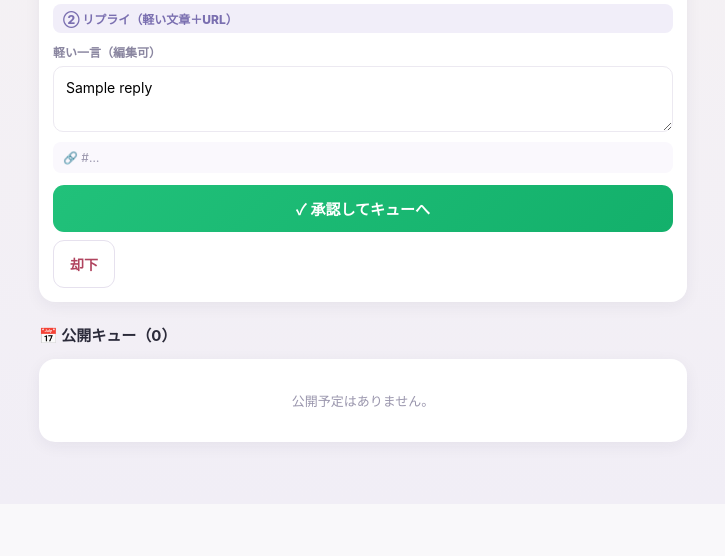
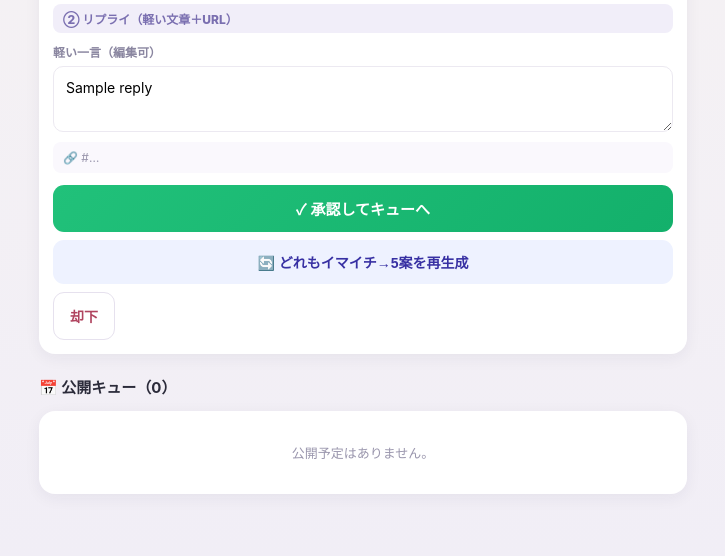
Before and after one commit to kgn7645/afi, a FastAPI app: template web/templates/threads.html in a window 1280 px wide, after a click that opens the changed part. Shown: the part 1085-1641 px from the top of the page, without its empty margins (277-1002 px from the left). Before the commit the page ends 1538 px from the top, so only its background shows below. Run offline with FastAPI, Linux system fonts and the light colour scheme; the template is opened without the code that fills it: most values are stand-ins (such as "Sample title", 1, 10 or a date in 2020); grey boxes marked "Sample" are stand-in pictures; some libraries are stand-ins or nearby versions.

Commit message:
Threads UI: 記事化/却下を即時化＋PR再生成を追加
- jobs.js: data-bgフォームをクリックした瞬間にカードを畳む楽観的UI＝待たず次へ。
  全画面オーバーレイ(ux.js)を抑止しぐるぐるを解消。失敗時はカード復帰。
  任意の data-bg-confirm でネイティブ確認。
- 却下(商品/ドラフト)をバックグラウンドAJAX化(即JSON応答)。data-confirm廃止。
- 再生成: /threads/regenerate 追加。PRドラフトを破棄し同じ商品を生成待ちへ戻す
  （apply_generationでドラフトに_gensrcを保持→regenerateで復元）。
  ドラフトに「🔄 5案を再生成」ボタン。
- jobs.py: reject/regenerate のサマリ追加

Co-Authored-By: Claude Opus 4.8 (1M context) <noreply@anthropic.com>
Claude-Session: https://claude.ai/code/session_01TAERqr6CUH7cPaMuJxT9a5

```diff
--- a/app.py
+++ b/app.py
@@ -1059,7 +1059,11 @@ def threads_articleize(request: Request, product_id: str = Form("")):
 def threads_product_reject(request: Request, product_id: str = Form("")):
     if not _authed(request):
         return RedirectResponse("/review/login", status_code=303)
-    threads_pipeline.reject_product("", product_id)
+    aid = product_id.split("::")[0] if "::" in product_id else _active_acc_id(request)
+    jid = jobs.submit("reject", aid,
+                      lambda: threads_pipeline.reject_product("", product_id), label=product_id)
+    if _is_ajax(request):
+        return JSONResponse({"ok": True, "job_id": jid})
     return RedirectResponse("/threads/select?saved=prej", status_code=303)
 
 
@@ -1160,8 +1164,25 @@ def threads_reject(request: Request, draft_id: str = Form(...)):
         return RedirectResponse("/review/login", status_code=303)
     d = next((x for x in threads_pipeline.drafts() if x["id"] == draft_id), None)
     v = "musing" if (d and d.get("type") == "musing") else "pr"
-    threads_pipeline.reject(draft_id)
+    aid = (d or {}).get("account", _active_acc_id(request))
+    jid = jobs.submit("reject", aid, lambda: threads_pipeline.reject(draft_id), label=draft_id)
+    if _is_ajax(request):
+        return JSONResponse({"ok": True, "job_id": jid})
     return RedirectResponse(f"/threads/posts?view={v}&saved=rej", status_code=303)
+
+
+@app.post("/threads/regenerate")
+def threads_regenerate(request: Request, draft_id: str = Form(...)):
+    """PRドラフトを破棄して同じ商品を生成待ちへ戻す（/createで5案を作り直す）。"""
+    if not _authed(request):
+        return RedirectResponse("/review/login", status_code=303)
+    d = next((x for x in threads_pipeline.drafts() if x["id"] == draft_id), None)
+    aid = (d or {}).get("account", _active_acc_id(request))
+    jid = jobs.submit("regenerate", aid,
+                      lambda: threads_pipeline.regenerate(draft_id), label=draft_id)
+    if _is_ajax(request):
+        return JSONResponse({"ok": True, "job_id": jid})
+    return RedirectResponse("/threads/posts?view=pr&saved=regen", status_code=303)
 
 
 @app.post("/threads/draft/images")
--- a/core/jobs.py
+++ b/core/jobs.py
@@ -56,6 +56,11 @@ def _summary(kind: str, res: Any) -> str:
         return f"{res}件を候補に収集しました"
     if kind == "generate":
         return f"つぶやきを{res}件生成しました"
+    if kind == "reject":
+        return "却下しました"
+    if kind == "regenerate":
+        return "生成待ちへ戻しました（/createで5案を作り直し）" if str(res) == "queued" \
+            else "再生成に失敗しました"
     return str(res)
 
 
--- a/web/static/jobs.js
+++ b/web/static/jobs.js
@@ -1,10 +1,10 @@
 /* バックグラウンドジョブUI: form[data-bg] をAJAX送信し、待たずに次へ進めるようにする。
- * 送信→即カードをフェード＋「処理中」トースト→/jobs/status をポーリング→完了をトースト。
- * collect（候補収集）完了時のみ、新着を表示するため自動リロード。 */
+ * クリック→カードを即たたむ(楽観的)→裏でPOST→完了をトーストで通知。
+ * 失敗時はカードを元に戻す。全画面オーバーレイ(ux.js)は出さない。
+ * 任意: data-bg-confirm="…" があれば送信前にネイティブ確認。
+ * collect/generate 完了時のみ、新着反映のため自動リロード。 */
 (function () {
-  var pollTimer = null;
-  var seen = {};            // 完了通知済みジョブID
-  var needReload = false;   // 結果が現ページに出る種別の完了があればリロード（collect/generate）
+  var pollTimer = null, seen = {}, needReload = false;
 
   function el(tag, css, txt) {
     var e = document.createElement(tag);
@@ -12,41 +12,51 @@
     if (txt != null) e.textContent = txt;
     return e;
   }
-
   function toast(msg, kind) {
     var bg = kind === 'error' ? '#fce8e8' : (kind === 'ok' ? '#e3f8ee' : '#eef2ff');
     var fg = kind === 'error' ? '#b3261e' : (kind === 'ok' ? '#0d8a6a' : '#3730a3');
     var t = el('div',
-      'position:fixed;left:50%;transform:translateX(-50%);bottom:74px;z-index:9999;' +
-      'background:' + bg + ';color:' + fg + ';padding:10px 16px;border-radius:12px;' +
-      'font-size:13px;font-weight:700;box-shadow:0 6px 20px rgba(0,0,0,.18);max-width:88vw;', msg);
+      'position:fixed;left:50%;transform:translateX(-50%);bottom:74px;z-index:99999;background:' + bg +
+      ';color:' + fg + ';padding:10px 16px;border-radius:12px;font-size:13px;font-weight:700;' +
+      'box-shadow:0 6px 20px rgba(0,0,0,.18);max-width:88vw;text-align:center;', msg);
     document.body.appendChild(t);
     setTimeout(function () { t.style.transition = 'opacity .4s'; t.style.opacity = '0'; }, 2600);
     setTimeout(function () { t.remove(); }, 3100);
   }
-
   function pill(n) {
     var p = document.getElementById('jobpill');
     if (n > 0) {
       if (!p) {
-        p = el('div', 'position:fixed;right:12px;bottom:74px;z-index:9998;background:#fff3e0;' +
-          'color:#c2410c;padding:8px 14px;border-radius:20px;font-size:12px;font-weight:800;' +
-          'box-shadow:0 4px 14px rgba(0,0,0,.15);');
-        p.id = 'jobpill';
-        document.body.appendChild(p);
+        p = el('div', 'position:fixed;right:12px;bottom:74px;z-index:99998;background:#fff3e0;color:#c2410c;' +
+          'padding:8px 14px;border-radius:20px;font-size:12px;font-weight:800;box-shadow:0 4px 14px rgba(0,0,0,.15);');
+        p.id = 'jobpill'; document.body.appendChild(p);
       }
       p.textContent = '⏳ 処理中 ' + n + '件';
-    } else if (p) {
-      p.remove();
-    }
+    } else if (p) { p.remove(); }
   }
 
-  function startPoll() {
-    if (pollTimer) return;
-    pollTimer = setInterval(tick, 2500);
-    tick();
+  // カードをたたむ/戻す（楽観的UI）
+  function collapse(card) {
+    if (!card) return null;
+    var h = card.offsetHeight;
+    var snap = { h: card.style.height, o: card.style.opacity, m: card.style.margin,
+                 p: card.style.padding, ov: card.style.overflow };
+    card.style.overflow = 'hidden';
+    card.style.height = h + 'px';
+    void card.offsetWidth;
+    card.style.transition = 'height .3s ease, opacity .3s ease, margin .3s ease, padding .3s ease';
+    card.style.opacity = '0'; card.style.height = '0px';
+    card.style.margin = '0'; card.style.padding = '0';
+    return snap;
+  }
+  function restore(card, snap) {
+    if (!card || !snap) return;
+    card.style.transition = 'none';
+    card.style.height = snap.h; card.style.opacity = snap.o; card.style.margin = snap.m;
+    card.style.padding = snap.p; card.style.overflow = snap.ov;
   }
 
+  function startPoll() { if (!pollTimer) { pollTimer = setInterval(tick, 2500); tick(); } }
   function tick() {
     fetch('/jobs/status', { headers: { 'X-Requested-With': 'fetch' } })
       .then(function (r) { return r.json(); })
@@ -58,12 +68,12 @@
             seen[j.id] = 1;
             toast((j.state === 'done' ? '✓ ' : '⚠ ') + (j.message || j.kind),
               j.state === 'done' ? 'ok' : 'error');
-            if ((j.kind === 'collect' || j.kind === 'generate') && j.state === 'done') needReload = true;
+            if (j.state === 'done' && (j.kind === 'collect' || j.kind === 'generate')) needReload = true;
           }
         });
         if (d.active === 0) {
           clearInterval(pollTimer); pollTimer = null;
-          if (needReload) { needReload = false; setTimeout(function () { location.reload(); }, 1300); }
+          if (needReload) { needReload = false; setTimeout(function () { location.reload(); }, 1200); }
         }
       })
       .catch(function () { });
@@ -73,36 +83,24 @@
     var f = e.target;
     if (!f || !f.matches || !f.matches('form[data-bg]')) return;
     e.preventDefault();
+    e.stopPropagation();                 // ux.js の全画面オーバーレイ等を抑止
+    var cfm = f.getAttribute('data-bg-confirm');
+    if (cfm && !window.confirm(cfm)) return;
     var card = f.closest('.card');
-    var btn = f.querySelector('button');
-    if (btn) { btn.disabled = true; btn.textContent = '⏳ 送信中…'; }
-    fetch(f.action, {
-      method: 'POST', body: new FormData(f),
-      headers: { 'X-Requested-With': 'fetch' }
-    })
-      .then(function (r) { return r.json(); })
+    var snap = collapse(card);           // 押した瞬間にカードを畳む＝待たず次へ
+    toast('処理中…次の作業へどうぞ');
+    fetch(f.action, { method: 'POST', body: new FormData(f), headers: { 'X-Requested-With': 'fetch' } })
+      .then(function (r) { return r.json().catch(function () { return { ok: true }; }); })
       .then(function (d) {
-        if (d && d.ok) {
-          if (card) {
-            card.style.transition = 'opacity .35s, transform .35s';
-            card.style.opacity = '.35';
-            card.style.transform = 'scale(.97)';
-            // 採用/却下系はリストから消えるので操作を無効化
-            card.querySelectorAll('button').forEach(function (b) { b.disabled = true; });
-          }
-          toast('⏳ バックグラウンドで処理中…次の作業へどうぞ');
-          startPoll();
-        } else {
-          if (btn) { btn.disabled = false; }
-          toast('送信に失敗しました', 'error');
-        }
+        if (d && d.ok) { if (card) card.remove(); startPoll(); }
+        else { restore(card, snap); toast('失敗しました。もう一度お試しください', 'error'); }
       })
       .catch(function () {
-        if (btn) { btn.disabled = false; }
-        toast('通信エラー', 'error');
+        // 通信エラー：サーバー側は処理済みの可能性が高い。畳んだままにし、状況だけ通知
+        if (card) card.remove(); startPoll();
+        toast('送信しました（通信が不安定です。反映を確認してください）');
       });
   }, true);
 
-  // ページ表示時、既に動いているジョブがあればポーリング再開
   document.addEventListener('DOMContentLoaded', function () { startPoll(); });
 })();
--- a/web/templates/threads.html
+++ b/web/templates/threads.html
@@ -111,6 +111,7 @@
   {% if saved=='man' %}<div class="flash">✓ URLから商品を追加しました（下に表示）</div>{% endif %}
   {% if saved=='manfail' %}<div class="flash warn">追加に失敗（楽天の商品URLか確認／重複の可能性）</div>{% endif %}
   {% if saved=='rej' %}<div class="flash">却下しました</div>{% endif %}
+  {% if saved=='regen' %}<div class="flash">🔄 生成待ちへ戻しました。次の <b>/create</b> で5案を作り直します</div>{% endif %}
   {% if saved=='wd' %}<div class="flash">↩ 取り下げました。上の「承認待ち」に戻したので、編集してもう一度承認できます。</div>{% endif %}
   {% if saved=='pubok' %}<div class="flash">🚀 今すぐ投稿しました（Threadsに公開）。</div>{% endif %}
   {% if saved=='puberr' %}<div class="flash warn">公開に失敗しました：{{ msg or 'トークン/接続を確認してください' }}</div>{% endif %}
@@ -170,7 +171,8 @@
           {% endif %}
           <div class="acts"><button class="approve" type="submit">✓ 承認してキューへ</button></div>
         </form>
-        <form method="post" action="/threads/reject" style="margin-top:8px;" data-confirm="このドラフトを却下しますか？" data-confirm-ok="却下する">
+        <form method="post" action="/threads/reject" style="margin-top:8px;" data-bg
+              data-bg-confirm="このドラフトを却下しますか？">
           <input type="hidden" name="draft_id" value="{{ d.id }}">
           <button class="reject" type="submit">却下</button>
         </form>
@@ -231,7 +233,13 @@
           <button class="approve" type="submit">✓ 承認してキューへ</button>
         </div>
       </form>
-      <form method="post" action="/threads/reject" style="margin-top:8px;" data-confirm="このドラフトを却下しますか？" data-confirm-ok="却下する">
+      <form method="post" action="/threads/regenerate" style="margin-top:8px;" data-bg
+            data-bg-confirm="この5案を破棄して、同じ商品で5案を作り直しますか？（次回の /create で生成）">
+        <input type="hidden" name="draft_id" value="{{ d.id }}">
+        <button type="submit" style="width:100%;border:none;border-radius:11px;padding:12px;font-size:14px;font-weight:800;background:#eef2ff;color:#3730a3;">🔄 どれもイマイチ→5案を再生成</button>
+      </form>
+      <form method="post" action="/threads/reject" style="margin-top:8px;" data-bg
+            data-bg-confirm="このドラフトを却下しますか？">
         <input type="hidden" name="draft_id" value="{{ d.id }}">
         <button class="reject" type="submit">却下</button>
       </form>
--- a/web/templates/threads_select.html
+++ b/web/templates/threads_select.html
@@ -90,8 +90,8 @@
           <input type="hidden" name="product_id" value="{{ p.id }}">
           <button class="ok" type="submit">✍️ 記事化する</button>
         </form>
-        <form action="/threads/product/reject" method="post" style="flex:1;margin:0;"
-              data-confirm="この商品を候補から外しますか？" data-confirm-ok="却下する">
+        <form action="/threads/product/reject" method="post" style="flex:1;margin:0;" data-bg
+              data-bg-confirm="この商品を候補から外しますか？">
           <input type="hidden" name="product_id" value="{{ p.id }}">
           <button class="ng2" type="submit">却下</button>
         </form>
```
Also changed, not shown: core/threads_pipeline.py (+29 -0 lines).
